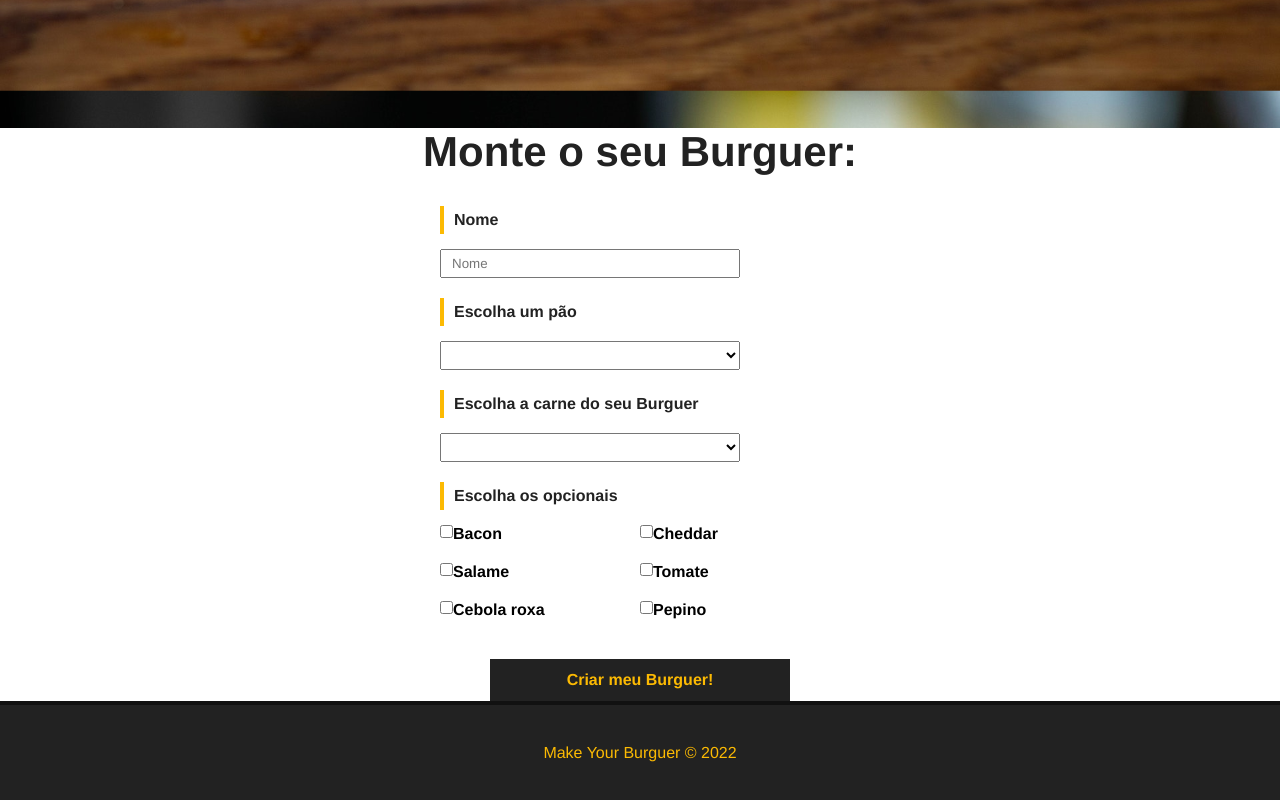
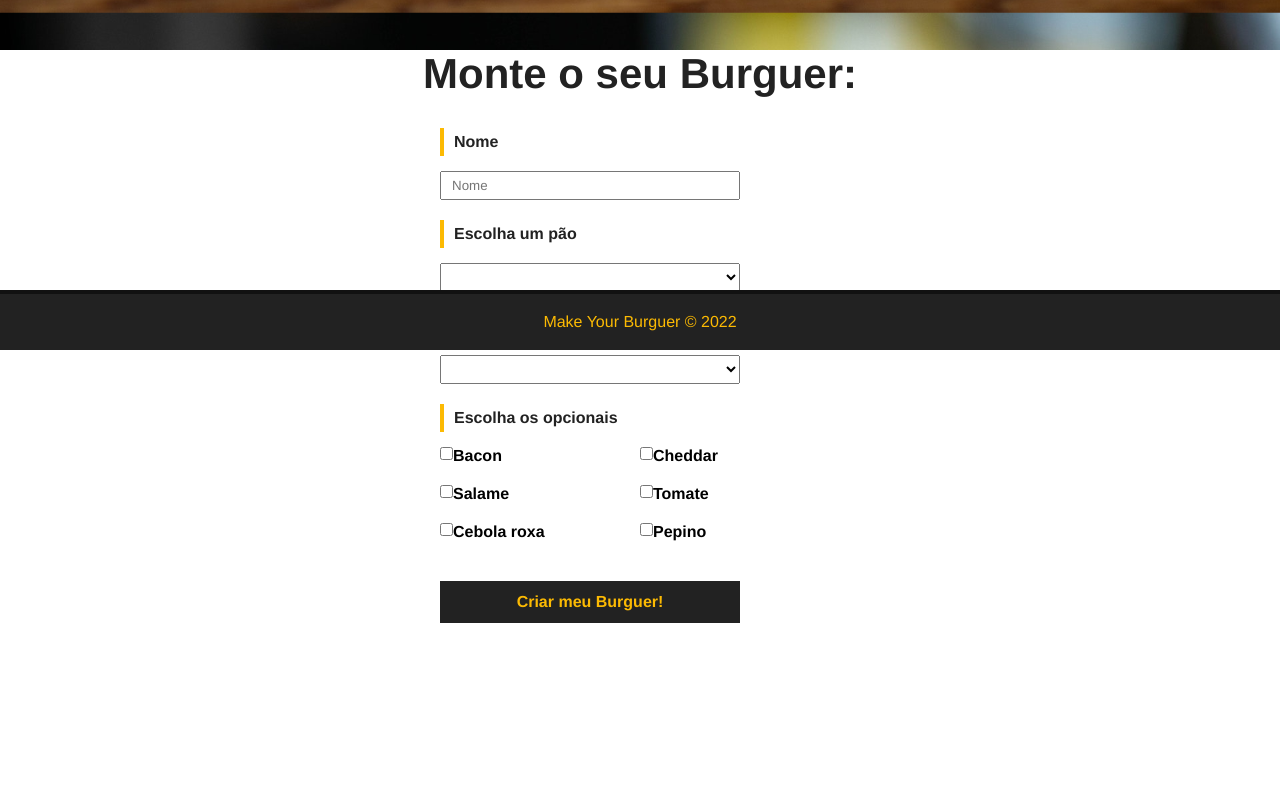
Before and after one commit to hesfra/MakeYourBurguer, a Vue app: page / in a window 1280 px wide. Shown: the part 450-1250 px from the top of the page. After the commit the page ends 1133 px from the top, so only its background shows below. Built offline with nearby package versions, Linux system fonts and the light colour scheme; data requests are answered from the project's data file.

Commit message:
alterações simples de layout

```diff
--- a/db.json
+++ b/db.json
@@ -155,6 +155,14 @@
       ],
       "status": "Solicitado",
       "id": 9
+    },
+    {
+      "nome": null,
+      "pao": null,
+      "carne": null,
+      "opcionais": [],
+      "status": "Solicitado",
+      "id": 10
     }
   ]
 }
--- a/src/App.vue
+++ b/src/App.vue
@@ -42,6 +42,9 @@ export default {
 .mainContainer {
   margin: 50px;
   min-height: 250px;
+  margin-top: 100px;
+  padding-bottom: 100px;
+
 }
 
 h1 {
--- a/src/components/Navbar.vue
+++ b/src/components/Navbar.vue
@@ -25,6 +25,9 @@ export default {
     display: flex;
     justify-content: flex-end;
     align-items: center;
+    position:fixed;
+    width: 100%;
+    top:0;
 }
 
 #logoUrl {
--- a/src/components/burguerForm.vue
+++ b/src/components/burguerForm.vue
@@ -1,6 +1,6 @@
 <template>
     <div>
-        <Message :msg="msg" v-show="msg"/>
+        <Message :msg="msg" v-show="msg" />
         <div>
             <form id="burguerForm" @submit="createBurguer">
                 <div class="inputContainer">
@@ -25,11 +25,11 @@
                     </select>
                 </div>
 
-        <div  id="OpcionaisContainer"  class="inputContainer">
+                <div id="OpcionaisContainer" class="inputContainer">
                     <label id="opcionaisTitle" for="opcionais">Escolha os opcionais</label>
                     <div class="checkboxContainer" v-for="opcional in opcionaisdata" :key="opcional.id">
                         <input type="checkbox" name="opcionais" v-model="opcionais" :value="opcional.tipo">
-             <span>{{opcional.tipo}}</span>
+                        <span>{{ opcional.tipo }}</span>
                     </div>
                 </div>
                 <input type="submit" value="Criar meu Burguer!" class="submitBtn" />
@@ -82,7 +82,7 @@ export default {
             const res = await req.json();
 
             //mensagem de sistema
-            this.msg= `Pedido ${res.id} realizado com sucesso!`;
+            this.msg = `Pedido ${res.id} realizado com sucesso!`;
 
             //limpar mensagem de sistema
             setTimeout(() => {
@@ -98,64 +98,76 @@ export default {
 </script>
 
 <style scoped>
-#burguerForm{
+#burguerForm {
     display: flex;
     flex-direction: column;
     justify-content: center;
     width: 100%;
     height: 100%;
     max-width: 400px;
-    margin:0 auto;
+    margin: 0 auto;
 }
-.inputContainer{
-    display:flex;
+
+.inputContainer {
+    display: flex;
     flex-direction: column;
     margin-bottom: 20px;
 }
-label{
+
+label {
     font-weight: bold;
     margin-bottom: 15px;
-    color:#222;
+    color: #222;
     padding: 5px 10px;
     border-left: 4px solid #fcba03;
 }
-input, select{
+
+input,
+select {
     padding: 5px 10px;
     width: 300px;
 }
-#OpcionaisContainer{
+
+#OpcionaisContainer {
     flex-direction: row;
-    flex-wrap:wrap;
+    flex-wrap: wrap;
 }
-#opcionaisTitle{
+
+#opcionaisTitle {
     width: 100%;
 }
-.checkboxContainer{
+
+.checkboxContainer {
     display: flex;
     flex-direction: row;
     align-items: flex-start;
     width: 50%;
     margin-bottom: 20px;
 }
-.checkboxContainer span, .checkboxContainer input{
+
+.checkboxContainer span,
+.checkboxContainer input {
     width: auto;
 }
-.checkboxContainer span{
+
+.checkboxContainer span {
     margin-right: 6px;
     font-weight: bold;
 }
-.submitBtn{
+
+.submitBtn {
     background-color: #222;
     color: #fcba03;
     border: 2px solid #222;
     padding: 10px;
     font-weight: bold;
     font-size: 16px;
-    margin:0 auto;
-    cursor:pointer;
+    cursor: pointer;
     transition: 0.5s;
+
 }
-.submitBtn:hover{
+
+.submitBtn:hover {
     background-color: transparent;
     color: #222;
 
--- a/src/components/footer.vue
+++ b/src/components/footer.vue
@@ -12,8 +12,8 @@ name: "Footer",
 
 <style scoped>
 #footer{
-  position:static;
-  height: 100px;
+  position: sticky;
+  height: 60px;
   background-color: #222;
   border-top: 4px solid #111;
   color:#fcba03;
```
Lines whose indentation alone changed are shown as unchanged.
